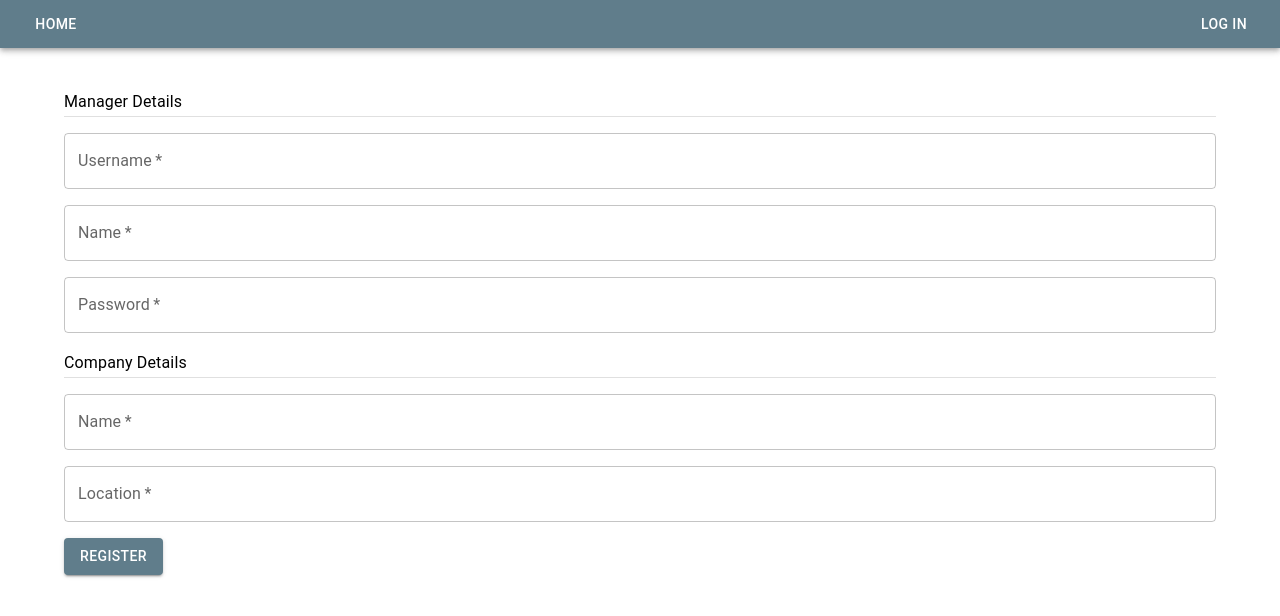
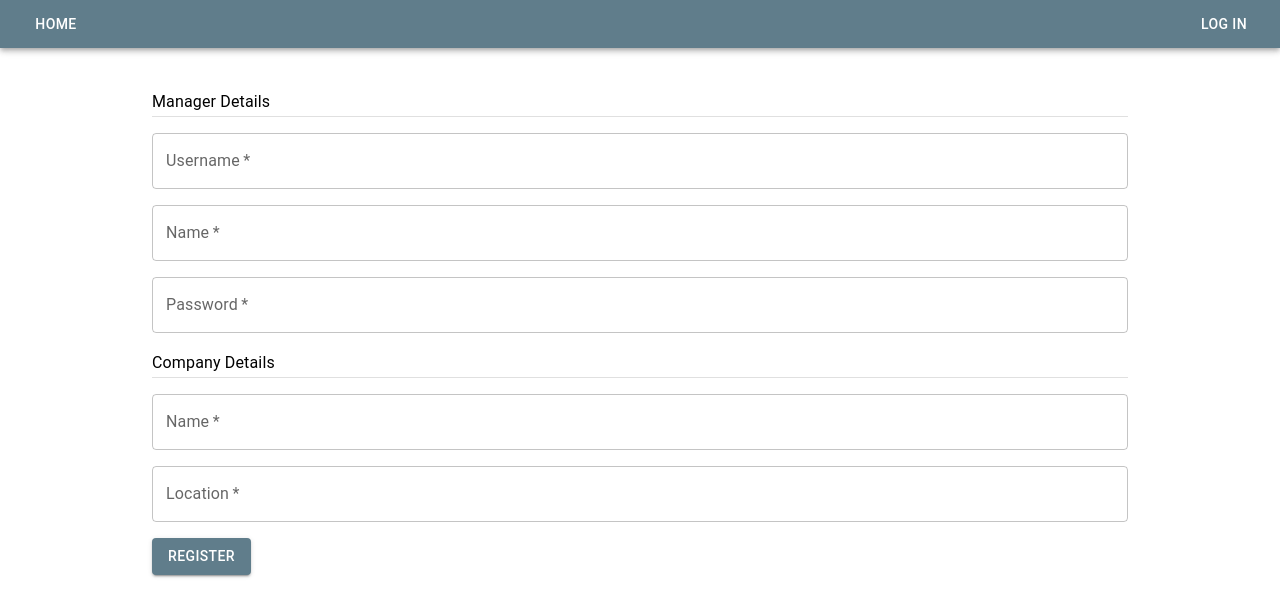
Before and after one commit to rkulcs/shift-scheduler, a React (Vite) app in the folder frontend/: page /register-company in a window 1280 px wide. Shown: the top 616 px of the page. Built offline with nearby package versions, Linux system fonts and the light colour scheme.

Commit message:
Update login and registration form widths

```diff
--- a/frontend/package.json
+++ b/frontend/package.json
@@ -10,11 +10,11 @@
     "preview": "vite --host 0.0.0.0 preview"
   },
   "dependencies": {
-    "@emotion/react": "^11.11.4",
-    "@emotion/styled": "^11.11.5",
+    "@emotion/react": "^11.13.5",
+    "@emotion/styled": "^11.13.5",
     "@mui/icons-material": "^5.15.21",
     "@mui/lab": "^5.0.0-alpha.170",
-    "@mui/material": "^5.15.19",
+    "@mui/material": "^5.16.7",
     "@mui/x-date-pickers": "^7.7.1",
     "@reduxjs/toolkit": "^2.2.5",
     "dayjs": "^1.11.11",
--- a/frontend/src/App.tsx
+++ b/frontend/src/App.tsx
@@ -2,7 +2,7 @@ import { BrowserRouter, Routes, Route } from "react-router-dom"
 import NavBar from "./components/NavBar"
 import Home from "./pages/Home"
 import Login from "./pages/Login"
-import { Box, Card, Container, createTheme, Paper, Stack, ThemeProvider } from "@mui/material"
+import { Box, createTheme, Stack, ThemeProvider } from "@mui/material"
 import CompanyRegistration from "./pages/CompanyRegistration"
 import EmployeeRegistration from "./pages/EmployeeRegistration"
 import HoursOfOperationForm from "./pages/HoursOfOperationForm"
--- a/frontend/src/components/FormDialog.tsx
+++ b/frontend/src/components/FormDialog.tsx
@@ -8,7 +8,7 @@ type FormDialogProps = {
 
 export default function FormDialog({ onClose, open, children }: FormDialogProps) {
   return (
-    <Dialog onClose={onClose} open={open}>
+    <Dialog onClose={onClose} open={open} maxWidth='xl'>
       {children}
     </Dialog>
   )
--- /dev/null
+++ b/frontend/src/components/forms/FormContainer.tsx
@@ -0,0 +1,9 @@
+import { Container } from "@mui/material";
+
+export default function FormContainer({ children }: { children: undefined | any }) {
+  return (
+    <Container fixed sx={{ padding: 3, width: '80vw' }}>
+      {children}
+    </Container>
+  )
+}
--- a/frontend/src/pages/CompanyRegistration.tsx
+++ b/frontend/src/pages/CompanyRegistration.tsx
@@ -8,9 +8,9 @@ import { useState } from "react"
 import { useDispatch } from "react-redux"
 import User from "../model/User"
 import { setUser } from "../redux/user"
-import { storeJWT } from "../util/jwt"
 import { useNavigate } from "react-router-dom"
 import { login } from "../util/session"
+import FormContainer from "../components/forms/FormContainer"
 
 export default function CompanyRegistration() {
   const dispatch = useDispatch()
@@ -60,7 +60,7 @@ export default function CompanyRegistration() {
   }
 
   return (
-    <Container fixed sx={{ padding: 3 }}>
+    <FormContainer>
       <form onSubmit={handleSubmit(onSubmit)}>
         {error && <Alert severity="error">{error}</Alert>}
         <FormSection title="Manager Details">
@@ -76,6 +76,6 @@ export default function CompanyRegistration() {
 
         <Button id="register-button" variant="contained" type="submit">Register</Button>
       </form>
-    </Container>
+    </FormContainer>
   )
 }
--- a/frontend/src/pages/EmployeeRegistration.tsx
+++ b/frontend/src/pages/EmployeeRegistration.tsx
@@ -1,6 +1,6 @@
 import { useForm, SubmitHandler } from "react-hook-form"
 import UserRegistrationFormInput from "../types/UserRegistrationFormInput"
-import { Container, Button, Select, MenuItem, FormControl, InputLabel, Alert } from "@mui/material"
+import { Button, Select, MenuItem, FormControl, InputLabel, Alert } from "@mui/material"
 import FormSection from "../components/forms/FormSection"
 import TextInputField from "../components/forms/TextInputField"
 import { useEffect, useState } from "react"
@@ -11,6 +11,7 @@ import { login } from "../util/session"
 import { useDispatch } from "react-redux"
 import { setUser } from "../redux/user"
 import { useNavigate } from "react-router-dom"
+import FormContainer from "../components/forms/FormContainer"
 
 export default function EmployeeRegistration() {
   const dispatch = useDispatch()
@@ -84,7 +85,7 @@ export default function EmployeeRegistration() {
   }, [selectedCompany])
 
   return (
-    <Container fixed sx={{ padding: 3 }}>
+    <FormContainer>
       <form onSubmit={handleSubmit(onSubmit)}>
         {error && <Alert severity="error">{error}</Alert>}
 
@@ -109,6 +110,6 @@ export default function EmployeeRegistration() {
 
         <Button id="register-button" variant="contained" type="submit">Register</Button>
       </form>
-    </Container>
+    </FormContainer>
   )
 }
--- a/frontend/src/pages/Home.tsx
+++ b/frontend/src/pages/Home.tsx
@@ -6,7 +6,7 @@ import { CompanyDashboard, EmployeeDashboard } from "../components/Dashboard"
 import LoginIcon from '@mui/icons-material/Login'
 import StoreIcon from '@mui/icons-material/Store'
 import BadgeIcon from '@mui/icons-material/Badge'
-import { Button, Container, Dialog, DialogTitle, Typography } from "@mui/material"
+import { Container, Typography } from "@mui/material"
 import PageMenu, { PageMenuItem } from "../components/PageMenu"
 import Login from "./Login"
 import CompanyRegistration from "./CompanyRegistration"
--- a/frontend/src/pages/Login.tsx
+++ b/frontend/src/pages/Login.tsx
@@ -1,5 +1,5 @@
 import { useForm, SubmitHandler } from "react-hook-form"
-import { Container, Button } from "@mui/material"
+import { Button } from "@mui/material"
 import { useNavigate } from "react-router-dom"
 import { JwtPayload, jwtDecode } from "jwt-decode"
 import LoginFormInput from "../types/LoginFormInput"
@@ -10,6 +10,7 @@ import User from "../model/User"
 import { useDispatch } from "react-redux"
 import { setUser } from "../redux/user"
 import { unauthenticatedPostRequest } from "../components/client/client"
+import FormContainer from "../components/forms/FormContainer"
 
 interface TokenPayload extends JwtPayload {
   role?: string
@@ -53,7 +54,7 @@ export default function Login() {
   }
 
   return (
-    <Container fixed sx={{ padding: 3 }}>
+    <FormContainer>
       <form onSubmit={handleSubmit(onSubmit)}>
         <FormSection title="Login">
           <TextInputField
@@ -71,6 +72,6 @@ export default function Login() {
 
         <Button id="login-button" variant="contained" type="submit">Log In</Button>
       </form>
-    </Container>
+    </FormContainer>
   )
 }
```
Also changed, not shown: 1 other file (tests, documents, lock files or other folders).
